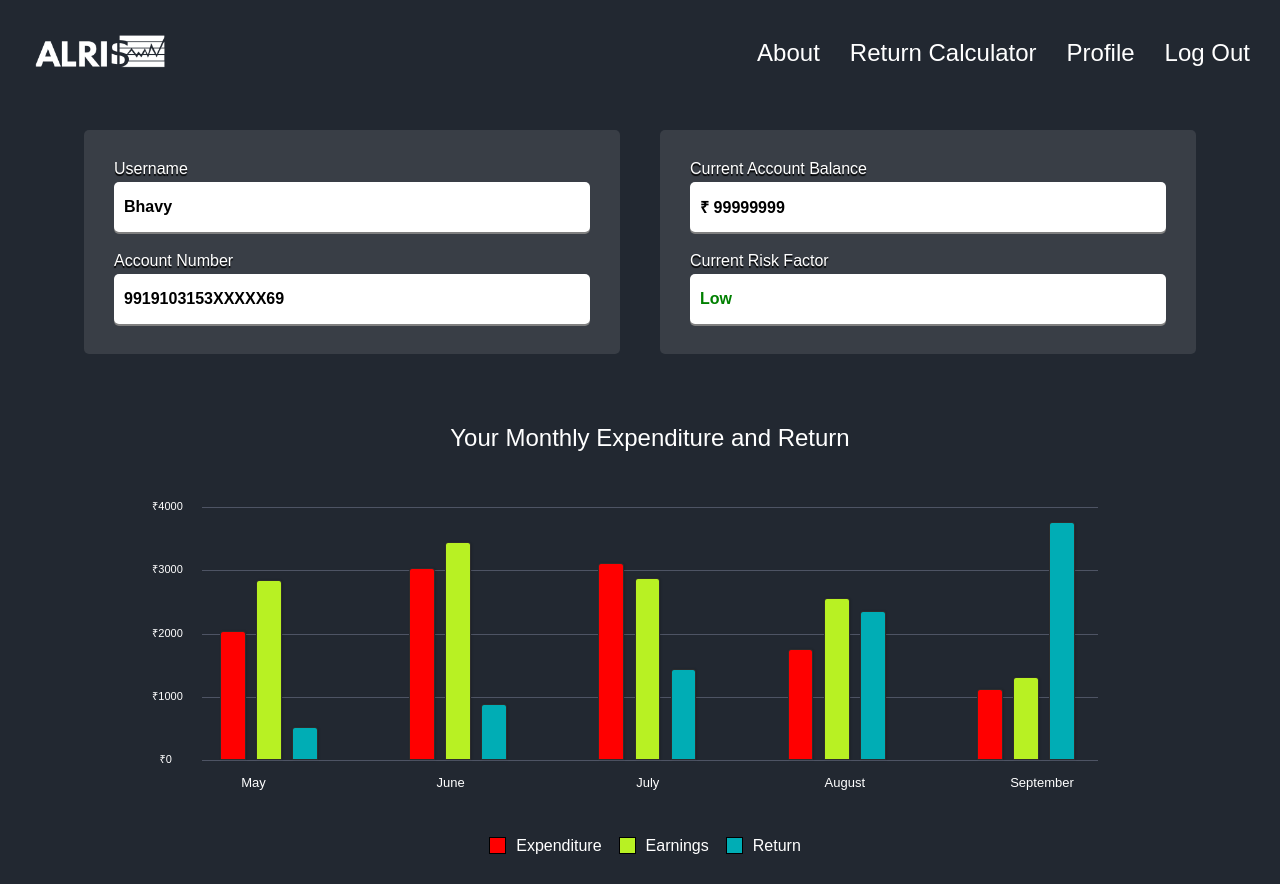
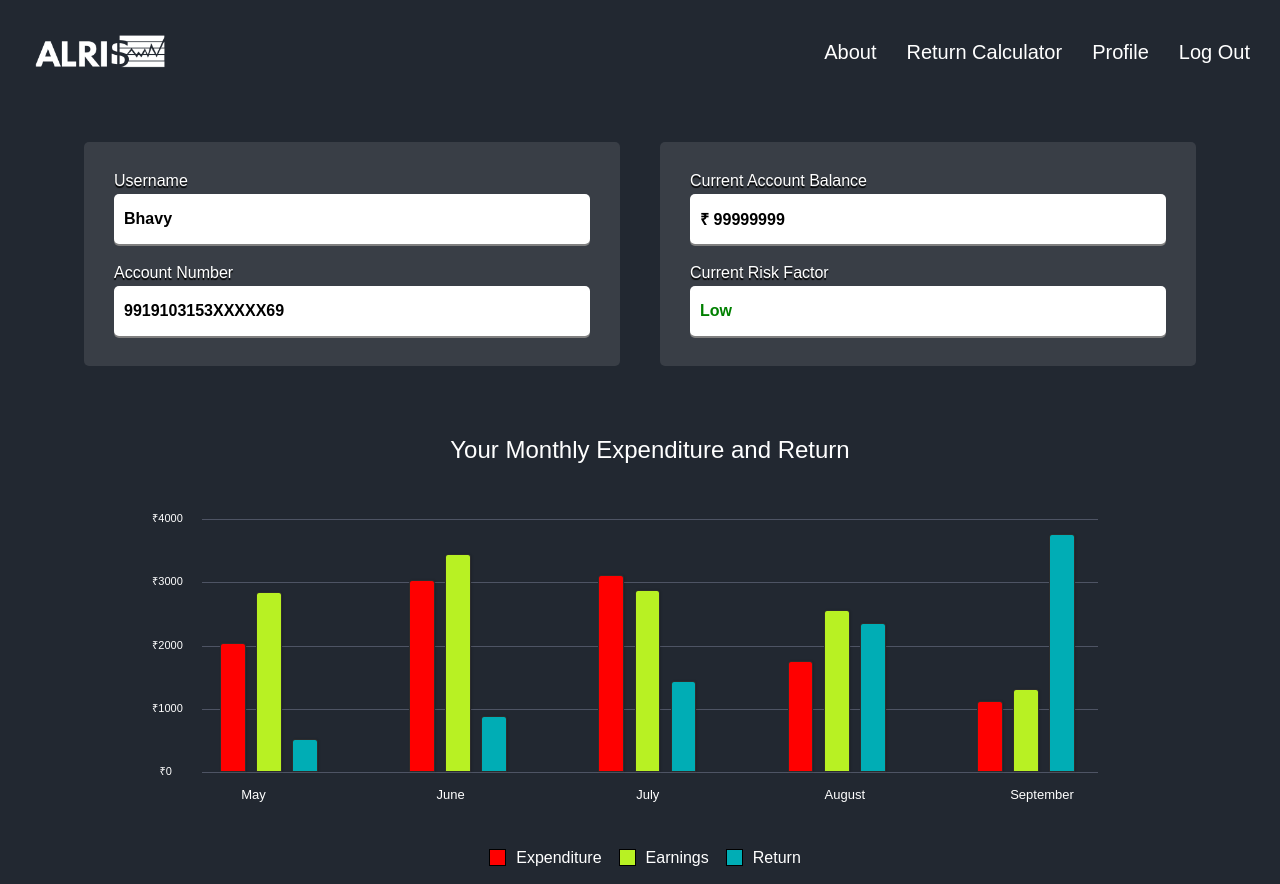
Before and after one commit to bhavy2908/alris-html, a plain HTML site: page alris/index.html in a window 1280 px wide. Shown: the top 884 px of the page. Drawn offline with nearby package versions, Linux system fonts and the light colour scheme.

Commit message:
refactored

```diff
--- a/alris/index.html
+++ b/alris/index.html
@@ -36,13 +36,13 @@
             </div>
         </nav>
     </div>
+    <!-- <br>
     <br>
     <br>
     <br>
-    <br>
-    <br><br><br><br>
+    <br><br><br><br> -->
 
-    <div class="container" style="position: relative; z-index: 1;">
+    <div class="container" style="position: relative; z-index: 1; padding-top: 100px;">
 
 
         <!-- Jquery needed -->
@@ -277,9 +277,9 @@
 
 
 
-    <br><br><br><br><br><br><br><br>
+    <!-- <br><br><br><br><br><br><br><br> -->
 
-    <footer style="background-color: #393E46;" class="center">
+    <footer style="background-color: #393E46; margin-top: 120px;" class="center">
 
         <img src="./Logopit_1632172412965.png" alt="" srcset="" width="200px"><br>
         <a style=" font-size: 2.4rem; font-weight: 600;">Automated Low-Risk Investment System</a> <br><br><br><br>
--- a/alris/style.css
+++ b/alris/style.css
@@ -329,7 +329,7 @@ html, body {
     text-decoration: none;
     color: #fff;
     line-height: 65px;
-    font-size: 2.4rem;
+    font-size: 2rem;
 }
 
 .nav div.main_list ul li a:hover {
```
Also changed, not shown: index.html (+4 -1 lines), 1 other file.
